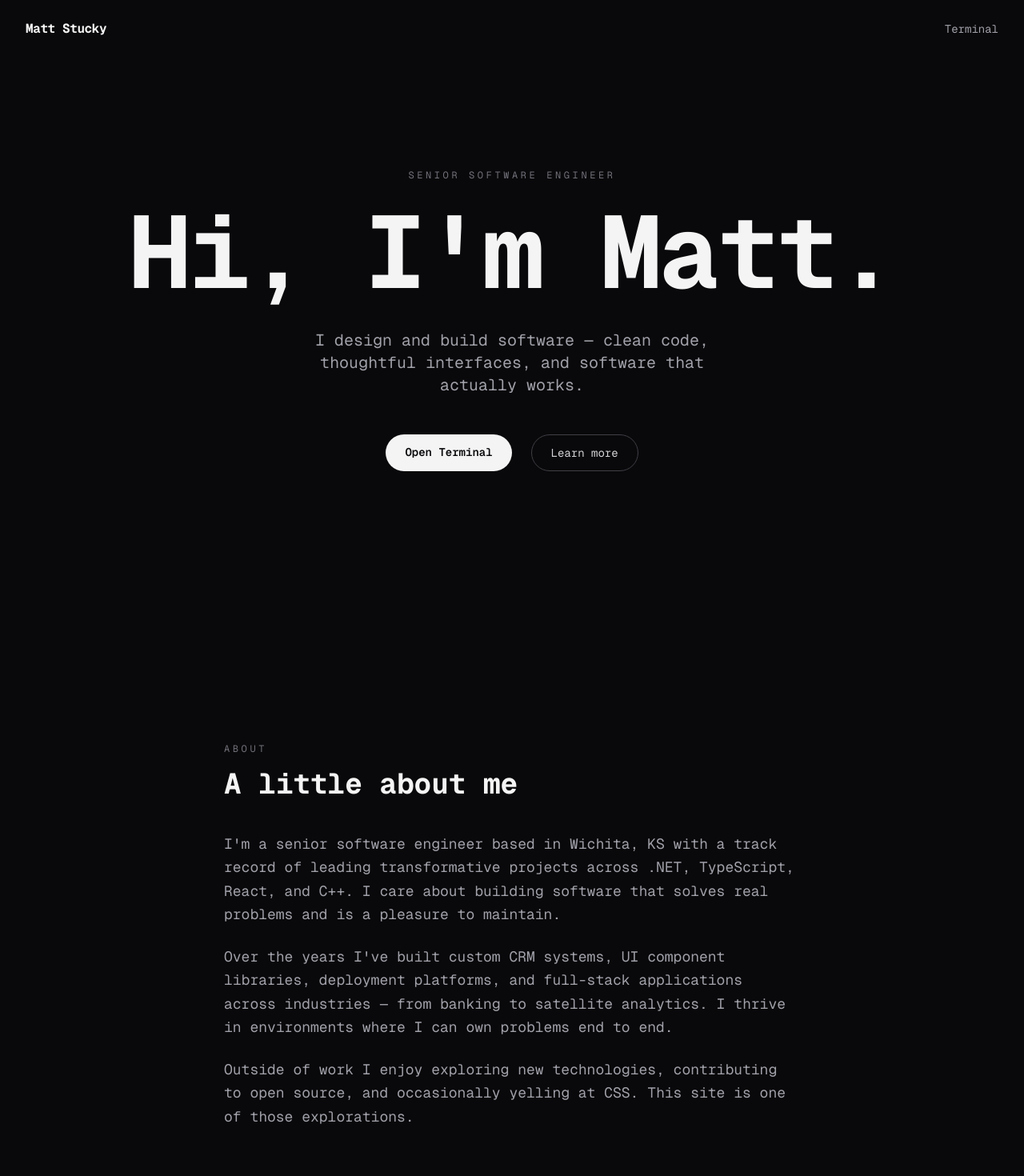
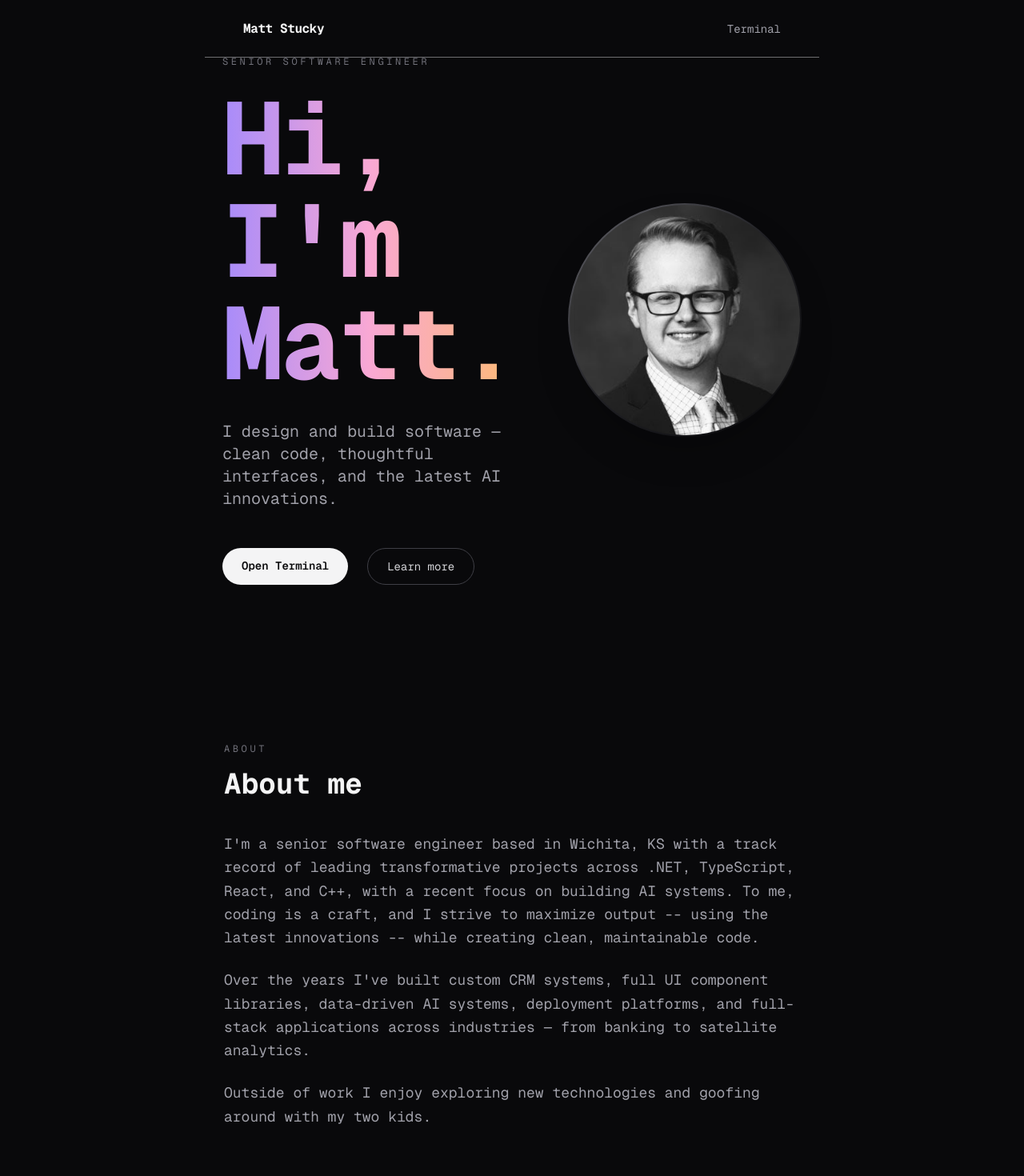
Before and after one commit to mnstucky/personal-site, a Next.js app: page / in a window 1280 px wide. Shown: the top 1470 px of the page at 80% size. Built offline with nearby package versions, Linux system fonts and the light colour scheme.

Commit message:
Polish splash page

```diff
--- a/app/page.tsx
+++ b/app/page.tsx
@@ -15,36 +15,48 @@ export default function Home() {
   return (
     <div className='bg-zinc-950 text-zinc-100 min-h-screen font-[family-name:var(--font-geist-mono)]'>
       {/* Nav */}
-      <div className='fixed top-0 left-0 right-0 z-50 flex justify-center pointer-events-none'>
-        <nav
-          className={`
-            pointer-events-auto flex items-center justify-between
-            ${scrolled ? 'transition-all duration-500 ease-in-out mt-4 w-[calc(100%-2rem)] max-w-2xl rounded-full bg-zinc-900/80 backdrop-blur-md shadow-2xl px-6 py-3 border border-zinc-800/80' : 'w-full rounded-none bg-transparent px-8 py-6'}
-          `}
-        >
+      <div className='fixed top-0 z-50 left-1/2 -translate-x-1/2 w-full lg:max-w-[60%] pointer-events-none'>
+
+        {/* Unscrolled nav */}
+        <div className={`relative flex items-center justify-between px-12 py-6 pointer-events-auto transition-opacity duration-300 ${scrolled ? 'opacity-0 pointer-events-none' : 'opacity-100'}`}>
           <span className='font-bold tracking-tight'>Matt Stucky</span>
           <div className='flex gap-8'>
-            <Link
-              href='/terminal'
-              className='text-sm text-zinc-400 hover:text-zinc-100 transition-colors duration-200'
-            >
+            <Link href='/terminal' className='text-sm text-zinc-400 hover:text-zinc-100 transition-colors duration-200'>
+              Terminal
+            </Link>
+          </div>
+          <div className={`absolute bottom-0 left-0 right-0 h-px bg-zinc-300/50 origin-center transition-transform ease-in-out ${scrolled ? 'duration-500 delay-0 scale-x-0' : 'duration-300 delay-300 scale-x-100'}`} />
+        </div>
+
+        {/* Bubble nav */}
+        <div className='absolute top-0 left-0 right-0 flex justify-center'>
+          <nav className={`pointer-events-auto flex items-center justify-between mt-4 w-[calc(100%-3rem)] rounded-full bg-zinc-900/80 backdrop-blur-md shadow-2xl px-6 py-3 border border-zinc-800/80 transition-all ease-in-out ${scrolled ? 'duration-500 delay-500 opacity-100 translate-y-0' : 'duration-300 delay-0 opacity-0 -translate-y-4 pointer-events-none'}`}>
+            <span className='font-bold tracking-tight'>Matt Stucky</span>
+            <div className='flex gap-8'>
+              <Link href='/terminal' className='text-sm text-zinc-400 hover:text-zinc-100 transition-colors duration-200'>
                 Terminal
               </Link>
             </div>
           </nav>
         </div>
 
+      </div>
+
+      {/* Content container */}
+      <div className='w-full lg:max-w-[60%] mx-auto'>
         {/* Hero */}
-      <section className='min-h-screen flex flex-col items-center justify-center text-center px-6'>
+        <section className='min-h-screen flex flex-col lg:flex-row items-center justify-center gap-16 px-12'>
+          {/* Text */}
+          <div className='flex flex-col items-center text-center lg:items-start lg:text-left'>
             <p className='text-xs text-zinc-500 tracking-[0.3em] uppercase mb-6'>
               Senior Software Engineer
             </p>
-        <h1 className='text-7xl sm:text-9xl font-bold leading-none tracking-tight mb-8'>
+            <h1 className='text-7xl sm:text-9xl font-bold leading-none tracking-tight mb-8 bg-gradient-to-r from-violet-400 via-pink-300 to-orange-300 bg-clip-text text-transparent'>
               Hi, I&apos;m Matt.
             </h1>
             <p className='text-zinc-400 text-lg sm:text-xl max-w-xl leading-relaxed'>
-          I design and build software — clean code, thoughtful interfaces, and
-          software that actually works.
+              I design and build software — clean code, thoughtful interfaces,
+              and the latest AI innovations.
             </p>
             <div className='mt-12 flex gap-6'>
               <Link
@@ -60,6 +72,21 @@ export default function Home() {
                 Learn more
               </a>
             </div>
+          </div>
+
+          {/* Photo */}
+          <div className='shrink-0 p-[2px] rounded-full bg-gradient-to-br from-zinc-400/60 via-zinc-600/30 to-transparent shadow-2xl'>
+            <div className='w-56 h-56 sm:w-72 sm:h-72 rounded-full overflow-hidden'>
+              <Image
+                src='/Matt-Stucky.jpg'
+                alt='Matt Stucky'
+                width={288}
+                height={288}
+                className='object-cover w-full h-full'
+                priority
+              />
+            </div>
+          </div>
         </section>
 
         {/* About */}
@@ -67,24 +94,25 @@ export default function Home() {
           <p className='text-xs text-zinc-500 tracking-[0.3em] uppercase mb-4'>
             About
           </p>
-        <h2 className='text-4xl font-bold mb-10'>A little about me</h2>
+          <h2 className='text-4xl font-bold mb-10'>About me</h2>
           <div className='space-y-6 text-zinc-400 leading-relaxed text-lg'>
             <p>
               I&apos;m a senior software engineer based in Wichita, KS with a
               track record of leading transformative projects across .NET,
-            TypeScript, React, and C++. I care about building software that
-            solves real problems and is a pleasure to maintain.
+              TypeScript, React, and C++, with a recent focus on building AI
+              systems. To me, coding is a craft, and I strive to maximize output
+              -- using the latest innovations -- while creating clean,
+              maintainable code.
             </p>
             <p>
-            Over the years I&apos;ve built custom CRM systems, UI component
-            libraries, deployment platforms, and full-stack applications across
-            industries — from banking to satellite analytics. I thrive in
-            environments where I can own problems end to end.
+              Over the years I&apos;ve built custom CRM systems, full UI
+              component libraries, data-driven AI systems, deployment platforms,
+              and full-stack applications across industries — from banking to
+              satellite analytics.
             </p>
             <p>
-            Outside of work I enjoy exploring new technologies, contributing to
-            open source, and occasionally yelling at CSS. This site is one of
-            those explorations.
+              Outside of work I enjoy exploring new technologies and goofing
+              around with my two kids.
             </p>
           </div>
         </section>
@@ -144,7 +172,7 @@ export default function Home() {
 
         {/* Footer */}
         <footer className='border-t border-zinc-800 py-12'>
-        <div className='max-w-3xl mx-auto px-6 flex items-center justify-between text-zinc-600 text-sm'>
+          <div className='px-6 flex items-center justify-between text-zinc-600 text-sm'>
             <span>Matt Stucky</span>
             <div className='flex gap-6'>
               <a
@@ -181,5 +209,7 @@ export default function Home() {
           </div>
         </footer>
       </div>
+      {/* end content container */}
+    </div>
   );
 }
```
Also changed, not shown: public/Matt-Stucky.jpg (added). Lines whose indentation alone changed are shown as unchanged.
